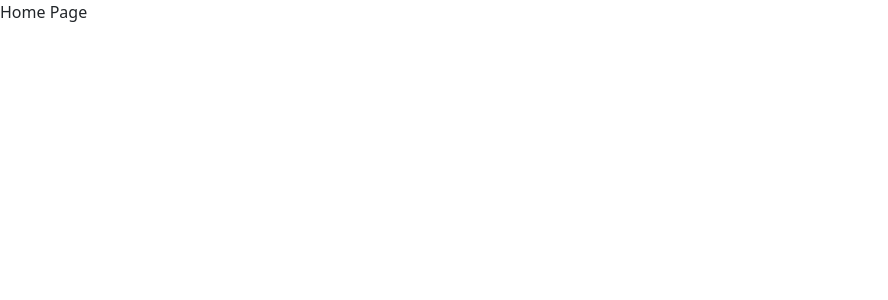
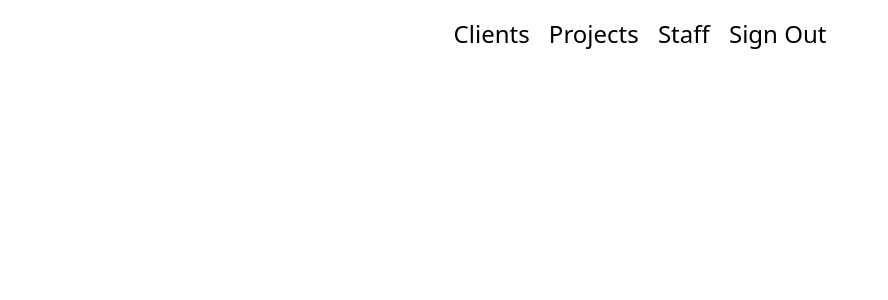
Before and after one commit to cjtiberiu/cnetwork, a React (Create React App) app: page / in a window 1280 px wide. Shown: the top 300 px of the page, without its empty margins (0-888 px from the left). Built offline with nearby package versions, Linux system fonts and the light colour scheme; sample sign-in values are in the browser's storage.

Commit message:
added signout functionality + scss refactor

```diff
--- a/src/App.jsx
+++ b/src/App.jsx
@@ -3,6 +3,7 @@ import Login from './pages/Login/Login';
 import HomePage from './pages/HomePage/HomePage';
 import { Routes, Route, Navigate } from 'react-router-dom';
 import decodeToken from 'jwt-decode';
+import './custom-bootstrap.scss';
 
 function App() {
     const [userData, setUserData] = useState(() => {
@@ -28,8 +29,8 @@ function App() {
 
     return (
         <Routes>
-            <Route path="/" element={userData ? <HomePage /> : <Navigate to="/login" replace />} />
-            <Route path="/login" element={<Login setUserData={setUserData} />} />
+            <Route path="/" element={userData ? <HomePage setUserData={setUserData} /> : <Navigate to="/login" replace />} />
+            <Route path="/login" element={<Login setUserData={setUserData} userData={userData} />} />
         </Routes>
     );
 }
--- /dev/null
+++ b/src/components/Header/Header.jsx
@@ -0,0 +1,35 @@
+import { Link } from 'react-router-dom';
+import { useNavigate } from 'react-router-dom';
+//import './Header.scss';
+
+const Header = (props) => {
+    const navigate = useNavigate();
+    const { setUserData } = props;
+
+    const signOut = () => {
+        setUserData(null);
+        localStorage.removeItem('authToken');
+        navigate('/login');
+    };
+
+    return (
+        <header className="header">
+            <nav className="nav">
+                <Link to="/clients" className="nav-item">
+                    Clients
+                </Link>
+                <Link to="/projects" className="nav-item">
+                    Projects
+                </Link>
+                <Link to="/employees" className="nav-item">
+                    Staff
+                </Link>
+                <button className="nav-item" onClick={signOut}>
+                    Sign Out
+                </button>
+            </nav>
+        </header>
+    );
+};
+
+export default Header;
--- /dev/null
+++ b/src/components/Header/Header.scss
@@ -0,0 +1,16 @@
+.header {
+    .nav {
+        display: flex;
+        justify-content: center;
+        gap: 1.2rem;
+        font-size: 1.5rem;
+        padding: 1rem 0;
+        .nav-item {
+            border: none;
+            background: none;
+            color: $black;
+            text-decoration: none;
+            padding: 0;
+        }
+    }
+}
--- a/src/custom-bootstrap.scss
+++ b/src/custom-bootstrap.scss
@@ -1 +1,4 @@
 @import "~bootstrap/scss/bootstrap";
+
+@import "./components/Header/Header.scss";
+@import "./pages/Login/Login.scss";
--- a/src/pages/HomePage/HomePage.jsx
+++ b/src/pages/HomePage/HomePage.jsx
@@ -1,5 +1,13 @@
-const HomePage = () => {
-    return <div>Home Page</div>;
+import Header from '../../components/Header/Header';
+
+const HomePage = (props) => {
+    const { setUserData } = props;
+
+    return (
+        <>
+            <Header setUserData={setUserData} />
+        </>
+    );
 };
 
 export default HomePage;
--- a/src/pages/login/Login.jsx
+++ b/src/pages/login/Login.jsx
@@ -2,14 +2,20 @@ import { useState, useEffect } from 'react';
 import { Container, Row, Col, Form, Button } from 'react-bootstrap';
 import { useNavigate } from 'react-router-dom';
 import decodeToken from 'jwt-decode';
-import './login.scss';
+//import './login.scss';
 
 const Login = (props) => {
     const [email, setEmail] = useState('');
     const [password, setPassword] = useState('');
     const [displayResult, setDisplayResult] = useState('');
-    const { setUserData } = props;
+    const { setUserData, userData } = props;
     const navigate = useNavigate();
+
+    useEffect(() => {
+        if (userData) {
+            navigate('/');
+        }
+    }, []);
 
     const handleSubmit = async (e) => {
         e.preventDefault();
--- a/src/pages/login/login.scss
+++ b/src/pages/login/login.scss
@@ -1,5 +1,3 @@
-@import "../../custom-bootstrap";
-
 .login-page {
     height: 100vh;
     display: flex;
```
